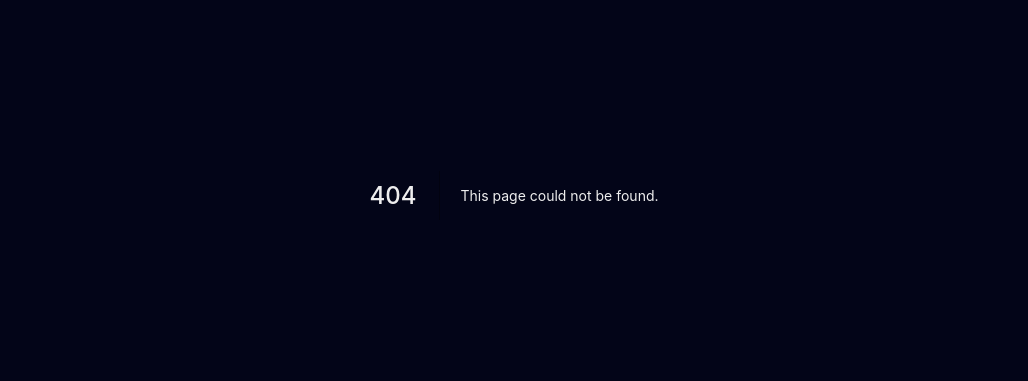
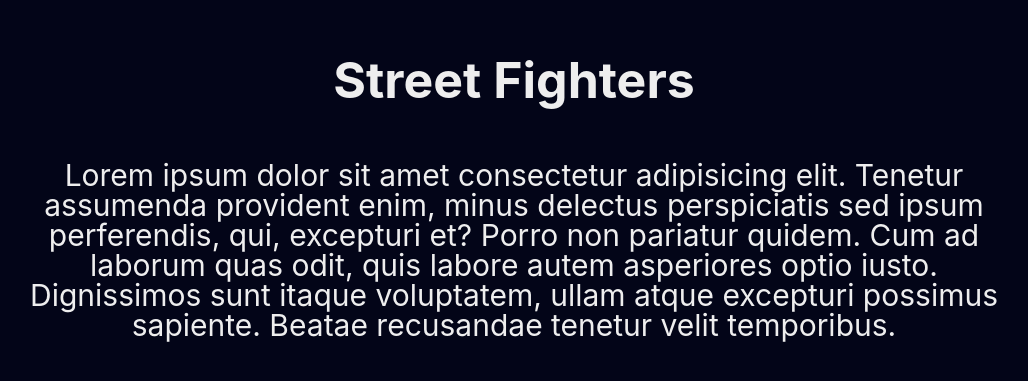
Before and after one commit to JonasTeixeira42/valorant-places, a Next.js app: page /about in a window 1280 px wide. Before the commit this address had no page. Shown: the part 205-586 px from the top of the page, without its empty margins (126-1154 px from the left). Built offline with nearby package versions, Linux system fonts and the light colour scheme.

Commit message:
feito pagina about

```diff
--- a/src/components/LinkWrapper/styles.ts
+++ b/src/components/LinkWrapper/styles.ts
@@ -2,7 +2,7 @@
 
 export const Wrapper = styled.div`
   position: fixed;
-  z-index: 1100;
+  z-index: 9999;
   top: var(--medium);
   right: var(--medium);
   color: var(--white);
--- /dev/null
+++ b/src/pages/about.tsx
@@ -0,0 +1,11 @@
+import AboutTemplate from 'templates/About';
+
+const About = () => {
+  return (
+    <>
+      <AboutTemplate />
+    </>
+  );
+};
+
+export default About;
--- a/src/pages/index.tsx
+++ b/src/pages/index.tsx
@@ -1,10 +1,15 @@
 import dynamic from 'next/dynamic';
+import { InfoOutline } from '@styled-icons/evaicons-outline/InfoOutline';
+import LinkWrapper from 'components/LinkWrapper';
 
 const Map = dynamic(() => import('components/Map'), { ssr: false });
 
 export default function Home() {
   return (
     <>
+      <LinkWrapper href="/about">
+        <InfoOutline size={32} aria-label="About" />
+      </LinkWrapper>
       <Map />
     </>
   );
--- /dev/null
+++ b/src/templates/About/index.tsx
@@ -0,0 +1,28 @@
+import { CloseOutline } from '@styled-icons/evaicons-outline/CloseOutline';
+
+import LinkWrapper from 'components/LinkWrapper';
+
+import * as S from './styles';
+
+const AboutTemplate = () => (
+  <S.Content>
+    <LinkWrapper href="/">
+      <CloseOutline size={32} aria-label="Home" />
+    </LinkWrapper>
+
+    <S.Heading>Street Fighters</S.Heading>
+
+    <S.Body>
+      <p>
+        Lorem ipsum dolor sit amet consectetur adipisicing elit. Tenetur
+        assumenda provident enim, minus delectus perspiciatis sed ipsum
+        perferendis, qui, excepturi et? Porro non pariatur quidem. Cum ad
+        laborum quas odit, quis labore autem asperiores optio iusto. Dignissimos
+        sunt itaque voluptatem, ullam atque excepturi possimus sapiente. Beatae
+        recusandae tenetur velit temporibus.
+      </p>
+    </S.Body>
+  </S.Content>
+);
+
+export default AboutTemplate;
--- /dev/null
+++ b/src/templates/About/styles.ts
@@ -0,0 +1,24 @@
+import styled from 'styled-components';
+
+export const Content = styled.section`
+  text-align: center;
+  display: flex;
+  align-items: center;
+  justify-content: center;
+  flex-direction: column;
+  height: 100vh;
+  max-width: var(--container);
+  margin: auto;
+`;
+
+export const Heading = styled.h1`
+  font-size: var(--large);
+  margin-bottom: var(--large);
+`;
+
+export const Body = styled.div`
+  p {
+    font-size: var(--medium);
+    line-height: var(--medium);
+  }
+`;
```
